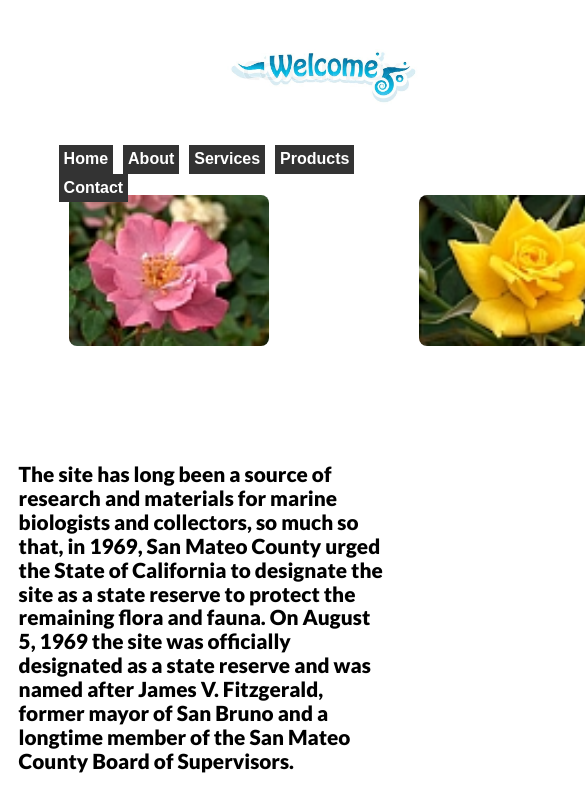
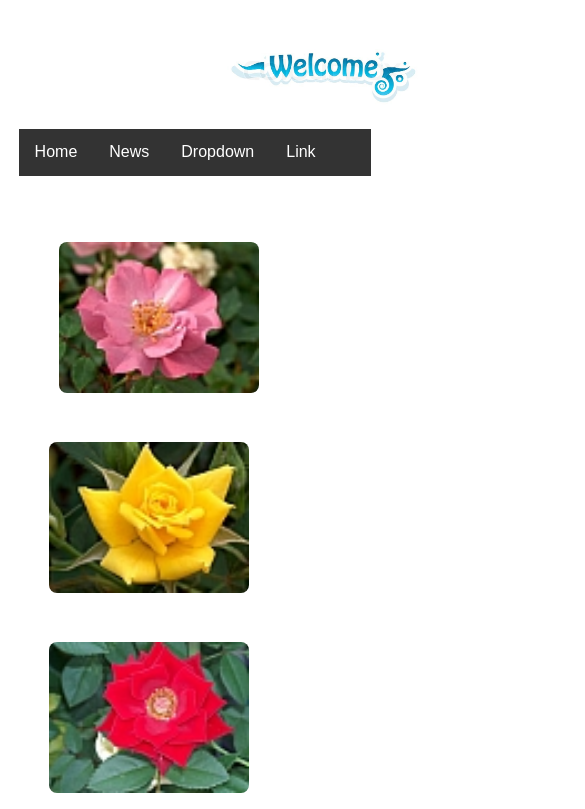
Before and after one commit to sujcho/coding-practice, a plain HTML site: page css/assignment3/index.html in a window 390 px wide. Shown: the top 809 px of the page, 585 px wide, since content can reach past the window. Drawn offline with Linux system fonts and the light colour scheme; files whose address does not match are found by name; a web font is replaced by a local one.

Commit message:
CSS media query

```diff
--- a/css/assignment3/dropdown.css
+++ b/css/assignment3/dropdown.css
@@ -1,58 +1,58 @@
-#nav {
-    list-style:none;
-    font-weight:bold;
-    margin-bottom:10px;
-    float:left;
-    width:100%;
-    position:relative;
-    z-index:5;
-}
-#nav li {
-    float:left;
-    margin-right:10px;
-    position:relative;
-}
-#nav a {
-    display:block;
-    padding:5px;
-    color:white;
-    background:#333;
-    text-decoration:none;
-}
-#nav a:hover {
-    color:white;
-    background:#3C7EEE;
-    text-decoration:underline;
+.container {
+    overflow: hidden;
+    background-color: #333;
+    font-family: Arial;
 }
 
-/* Dropdown menu */
+.container a {
+    float: left;
+    font-size: 16px;
+    color: white;
+    text-align: center;
+    padding: 14px 16px;
+    text-decoration: none;
+}
 
-#nav ul {
-    background:white; /* fixes IE7+  */
-    background:rgba(255,255,255,0);
-    list-style:none;
-    position:absolute;
-    left:-9999px;
+.dropdown {
+    float: left;
     overflow: hidden;
+}
 
+.dropdown .dropbtn {
+    font-size: 16px;
+    border: none;
+    outline: none;
+    color: white;
+    padding: 14px 16px;
+    background-color: inherit;
 }
-#nav ul li {
-    padding-top:1px;
-    float:none;
+
+.container a:hover, .dropdown:hover .dropbtn {
+    background-color: red;
 }
-#nav ul a {
-    white-space:nowrap;
+
+.dropdown-content {
+    display: none;
+    position: absolute;
+    background-color: #f9f9f9;
+    min-width: 160px;
+    box-shadow: 0px 8px 16px 0px rgba(0,0,0,0.2);
+    z-index: 1;
 }
-#nav li:hover ul {
-    left:-39px;
+
+.dropdown-content a {
+    float: none;
+    color: black;
+    padding: 12px 16px;
+    text-decoration: none;
+    display: block;
+    text-align: left;
 }
-#nav li:hover a {
-    background:#3C7EEE;
-    text-decoration:underline;
+
+.dropdown-content a:hover {
+    background-color: #ddd;
 }
-#nav li:hover ul a {
-    text-decoration:none;
+
+.dropdown:hover .dropdown-content {
+    display: block;
 }
-#nav li:hover ul li a:hover {
-    backgrond:white;
-}
--- a/css/assignment3/index.html
+++ b/css/assignment3/index.html
@@ -18,31 +18,20 @@
 <div id="float">
     <img src="images/welcome.jpg" alt="welcome" class="welcomeImage">
 </div>
-<ul id="nav">
-    <li><a href="index.html">Home</a></li>
-    <li><a href="about.html">About</a>
-        <ul>
-            <li><a href="company.html">Company</a></li>
-            <li><a href="team.html">The Team</a></li>
-        </ul>
-    </li>
-    <li><a href="sx.html">Services</a>
-        <ul>
-            <li><a href="s1.html">Service 1</a></li>
-            <li><a href="s2.html">Service 2</a></li>
-            <li><a href="s3.html">Service 3</a></li>
-        </ul>
-    </li>
-    <li><a href="products.html">Products</a>
-        <ul>
-            <li><a href="#">Small product</a></li>
-            <li><a href="#">Medium product</a></li>
-            <li><a href="#">Large product</a></li>
-            <li><a href="#">Extra Large product</a></li>
-        </ul>
-    </li>
-    <li><a href="contact.html">Contact</a></li>
-</ul>
+
+    <div class="container">
+        <a href="#home">Home</a>
+        <a href="#news">News</a>
+        <div class="dropdown">
+            <button class="dropbtn">Dropdown</button>
+            <div class="dropdown-content">
+                <a href="#">Link 1</a>
+                <a href="#">Link 2</a>
+                <a href="#">Link 3</a>
+            </div>
+        </div>
+        <a href="#news">Link</a>
+    </div>
 
 <dl>
     <dt id="one"><a href="#"><img src="images/AngelDarling_T.jpg" alt="Angle Darling pink rose" class="gallery"></a></dt>
--- a/css/assignment3/mystyles.css
+++ b/css/assignment3/mystyles.css
@@ -82,6 +82,8 @@ dt img {
     .gallery{
         width:60%;
         max-width: 300px;
+        margin-left:40px;
+        margin-right:40px;
     }
 
     #wrapper {
@@ -89,8 +91,19 @@ dt img {
     }
 
     #content {
+        margin-top: 500px;
         font-size: 1.1em;
     }
+
+    dl {
+        position:relative;
+        width:453px;
+        top:50px;
+        padding:0 0 0 0;
+    }
+    #one img{top:0px;}
+    #two img{top:0px; left:300px}
+    #three img{top:230px; left:-5px}
 
 }
 /*breakpoint is 480px*/
@@ -103,7 +116,7 @@ dt img {
     }
 
     .gallery{
-        width:50%;
+        width:60%;
         max-width: 200px;
     }
 
@@ -112,6 +125,17 @@ dt img {
     }
 
     #content {
+        margin-top: 600px;
         font-size: 1.3em;
     }
+
+    dl {
+        position:relative;
+        width:453px;
+        top:50px;
+        padding:0 0 0 0;
+    }
+    #one img{top:0px;}
+    #two img{top:200px; left:-10px}
+    #three img{top:400px; left:-10px}
 }
```
